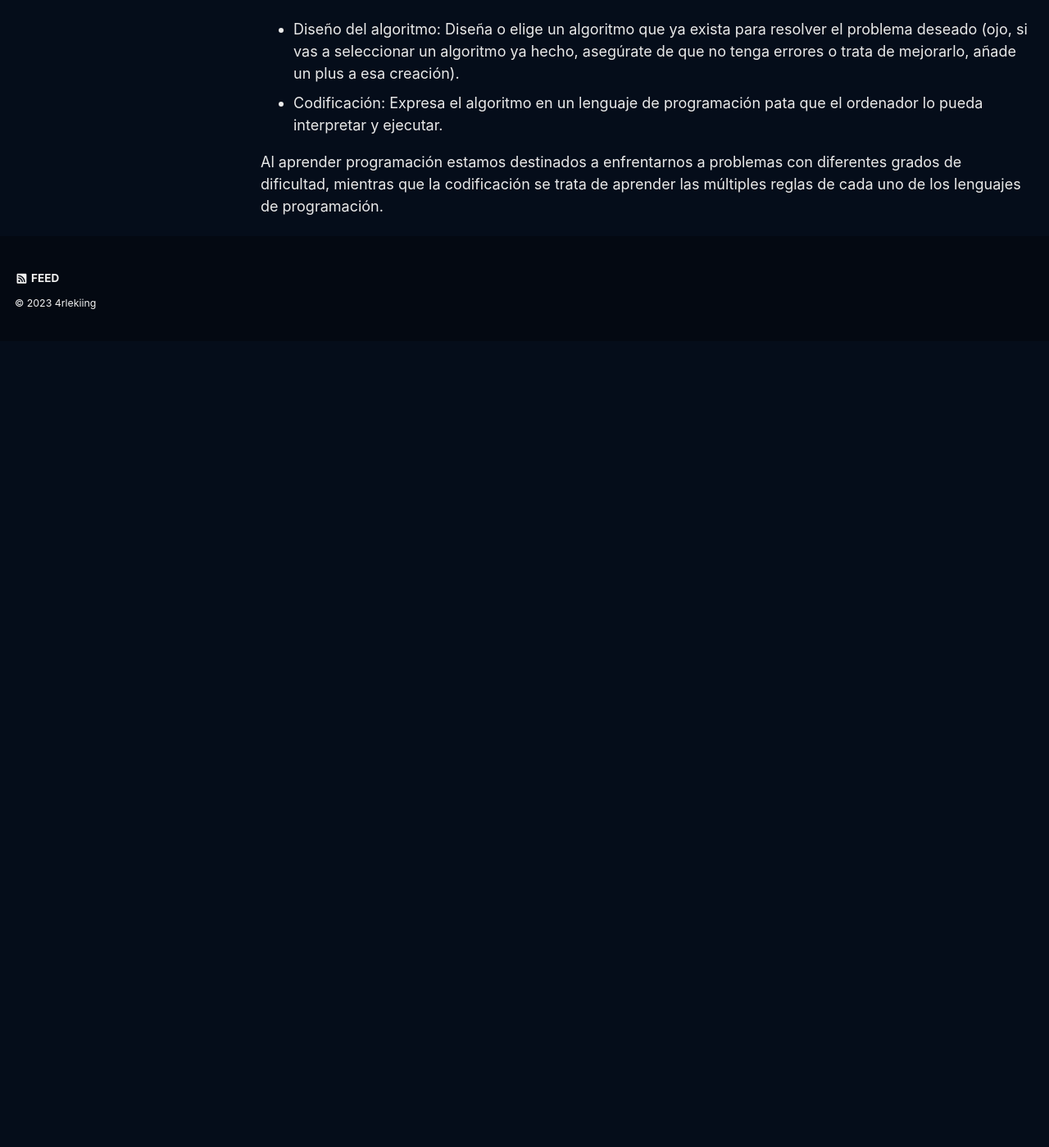
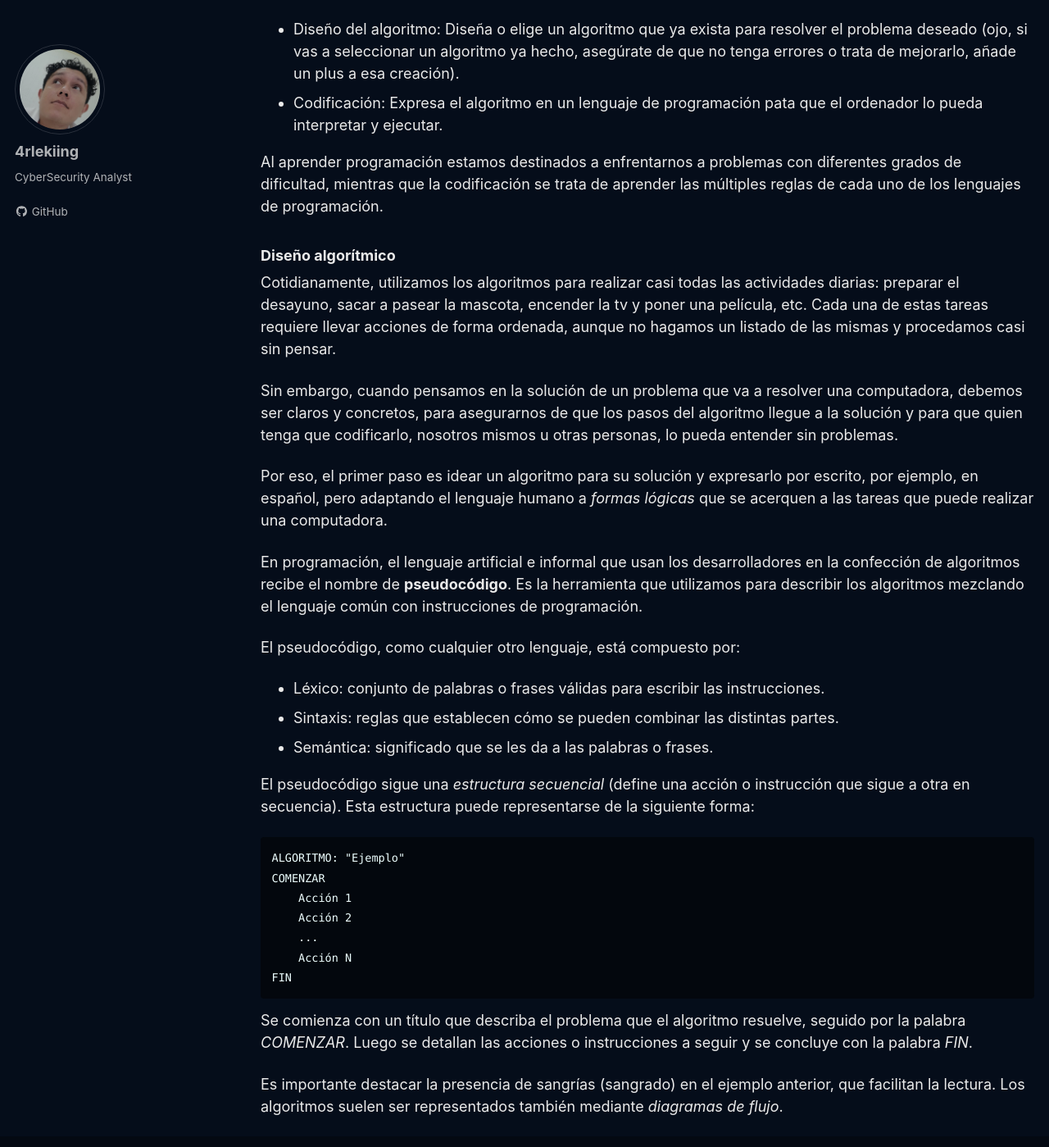
Before and after one commit to 4rleking/4rleking.github.io, a Jekyll site: the page built from _posts/2023-07-19-Introduccion-Programacion.md, in a window 1280 px wide and 1400 px high, scrolled down 1667 px. Shown: the whole window at 82% size. Built offline with Jekyll 4.4.1, drawn with Linux system fonts in a browser that asks for light colours; cached includes are drawn as plain includes; a script that is not in the unit is left out; before the commit the page ends 2083 px from its top, so only the background shows below that.

Commit message:
Update 2023-07-19-Introduccion-Programacion.md

````diff
--- a/_posts/2023-07-19-Introduccion-Programacion.md
+++ b/_posts/2023-07-19-Introduccion-Programacion.md
@@ -39,3 +39,35 @@ Para poder resolver un problema computacional debemos de realizar dos actividade
 * Codificación: Expresa el algoritmo en un lenguaje de programación pata que el ordenador lo pueda interpretar y ejecutar.
 
 Al aprender programación estamos destinados a enfrentarnos a problemas con diferentes grados de dificultad, mientras que la codificación se trata de aprender las múltiples reglas de cada uno de los lenguajes de programación.
+
+### Diseño algorítmico
+
+Cotidianamente, utilizamos los algoritmos para realizar casi todas las actividades diarias: preparar el desayuno, sacar a pasear la mascota, encender la tv y poner una película, etc. Cada una de estas tareas requiere llevar acciones de forma ordenada, aunque no hagamos un listado de las mismas y procedamos casi sin pensar.
+
+Sin embargo, cuando pensamos en la solución de un problema que va a resolver una computadora, debemos ser claros y concretos, para asegurarnos de que los pasos del algoritmo llegue a la solución y para que quien tenga que codificarlo, nosotros mismos u otras personas, lo pueda entender sin problemas.
+
+Por eso, el primer paso es idear un algoritmo para su solución y expresarlo por escrito, por ejemplo, en español, pero adaptando el lenguaje humano a *formas lógicas* que se acerquen a las tareas que puede realizar una computadora.
+
+En programación, el lenguaje artificial e informal que usan los desarrolladores en la confección de algoritmos recibe el nombre de **pseudocódigo**. Es la herramienta que utilizamos para describir los algoritmos mezclando el lenguaje común con instrucciones de programación.
+
+El pseudocódigo, como cualquier otro lenguaje, está compuesto por:
+
+* Léxico: conjunto de palabras o frases válidas para escribir las instrucciones.
+* Sintaxis: reglas que establecen cómo se pueden combinar las distintas partes.
+* Semántica: significado que se les da a las palabras o frases.
+
+El pseudocódigo sigue una *estructura secuencial* (define una acción o instrucción que sigue a otra en secuencia). Esta estructura puede representarse de la siguiente forma:
+
+```
+ALGORITMO: "Ejemplo"
+COMENZAR
+    Acción 1
+    Acción 2
+    ...
+    Acción N
+FIN
+```
+
+Se comienza con un título que describa el problema que el algoritmo resuelve, seguido por la palabra *COMENZAR*. Luego se detallan las acciones o instrucciones a seguir y se concluye con la palabra *FIN*.
+
+Es importante destacar la presencia de sangrías (sangrado) en el ejemplo anterior, que facilitan la lectura. Los algoritmos suelen ser representados también mediante *diagramas de flujo*.
````
